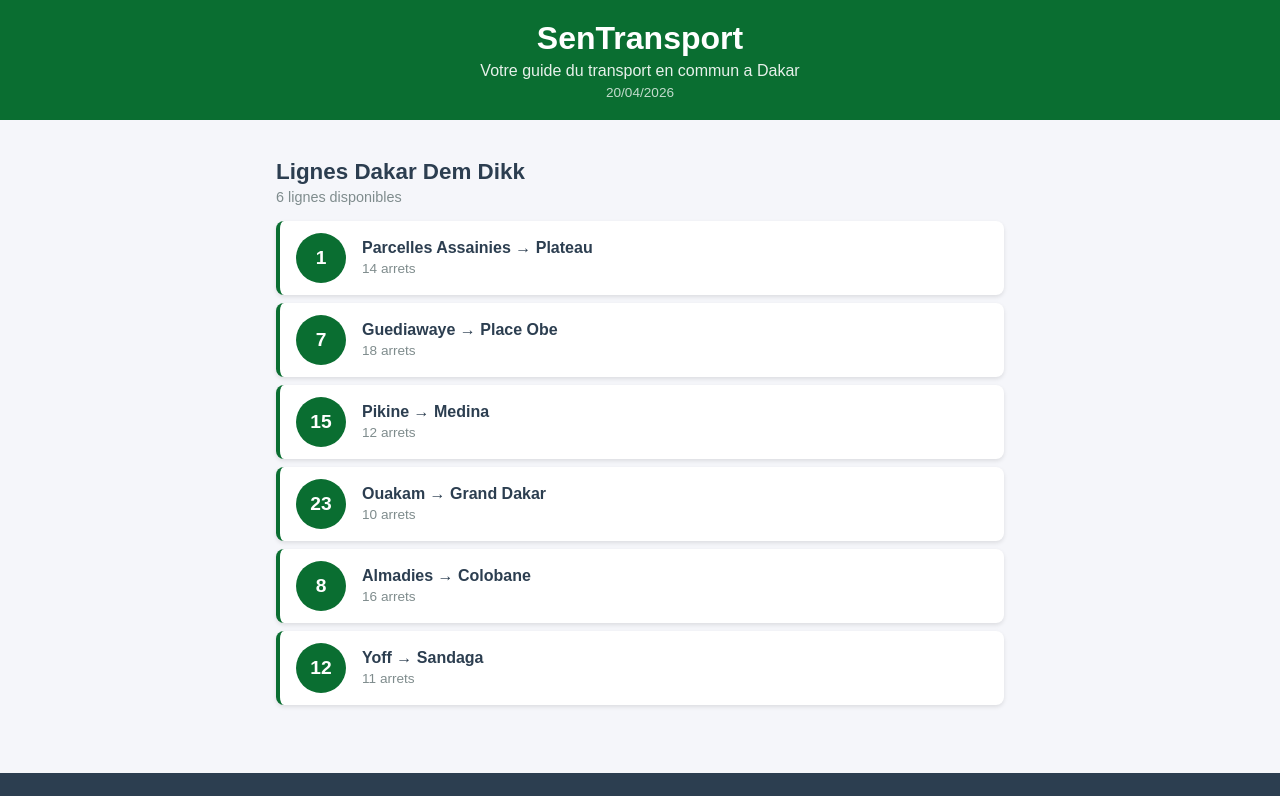
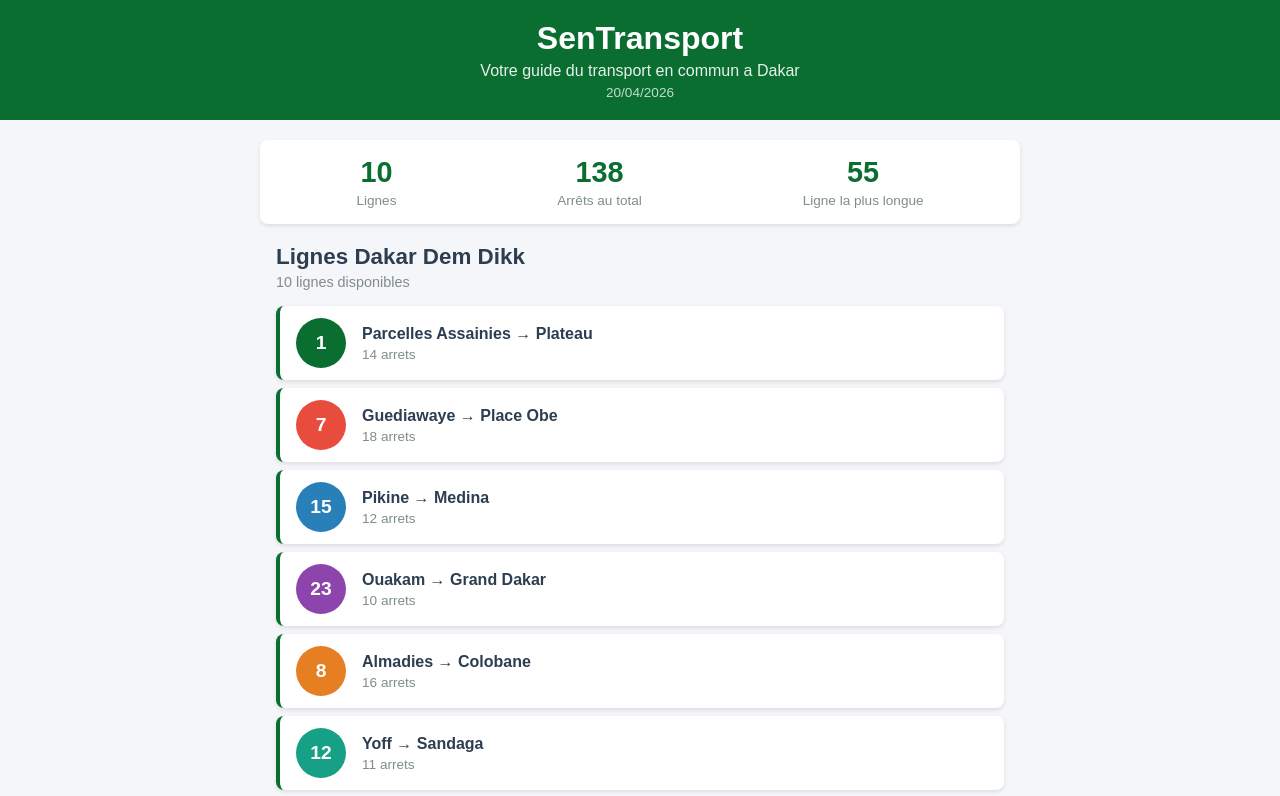
Before and after one commit to doacyber/sentransport, a React (Create React App) app: page / in a window 1280 px wide. Shown: the top 796 px of the page. Built offline with nearby package versions, Linux system fonts and the light colour scheme.

Commit message:
Lab 2 exercices : couleur prop, StatReseau, 10 lignes

```diff
--- a/src/App.js
+++ b/src/App.js
@@ -2,21 +2,26 @@
 import Header from './Header';
 import ListeLignes from './ListeLignes';
 import Footer from './Footer';
+import StatReseau from './StatReseau';
 
 function App() {
   const lignes = [
-    { id: 1, numero: "1",  depart: "Parcelles Assainies", arrivee: "Plateau",     arrets: 14 },
-    { id: 2, numero: "7",  depart: "Guediawaye",          arrivee: "Place Obe",   arrets: 18 },
-    { id: 3, numero: "15", depart: "Pikine",              arrivee: "Medina",      arrets: 12 },
-    { id: 4, numero: "23", depart: "Ouakam",              arrivee: "Grand Dakar", arrets: 10 },
-    { id: 5, numero: "8",  depart: "Almadies",            arrivee: "Colobane",    arrets: 16 },
-    { id: 6, numero: "12", depart: "Yoff",                arrivee: "Sandaga",     arrets: 11 },
+    { id: 1,  numero: "1",  depart: "Parcelles Assainies", arrivee: "Plateau",     arrets: 14, couleur: "#0a6e31" },
+    { id: 2,  numero: "7",  depart: "Guediawaye",          arrivee: "Place Obe",   arrets: 18, couleur: "#e74c3c" },
+    { id: 3,  numero: "15", depart: "Pikine",              arrivee: "Medina",      arrets: 12, couleur: "#2980b9" },
+    { id: 4,  numero: "23", depart: "Ouakam",              arrivee: "Grand Dakar", arrets: 10, couleur: "#8e44ad" },
+    { id: 5,  numero: "8",  depart: "Almadies",            arrivee: "Colobane",    arrets: 16, couleur: "#e67e22" },
+    { id: 6,  numero: "12", depart: "Yoff",                arrivee: "Sandaga",     arrets: 11, couleur: "#16a085" },
+    { id: 7,  numero: "26", depart: "Fann",                arrivee: "HLM",         arrets: 9,  couleur: "#d35400" },
+    { id: 8,  numero: "31", depart: "Liberte 6",           arrivee: "Dieuppeul",   arrets: 13, couleur: "#c0392b" },
+    { id: 9,  numero: "42", depart: "Sicap Mbao",          arrivee: "Medina",      arrets: 15, couleur: "#1abc9c" },
+    { id: 10, numero: "55", depart: "HLM",                 arrivee: "Rufisque",    arrets: 20, couleur: "#2c3e50" },
   ];
-
   return (
     <div className="App">
       <Header />
       <main className="contenu">
+        <StatReseau lignes={lignes} />
         <ListeLignes lignes={lignes} />
       </main>
       <Footer />
--- a/src/LigneBus.js
+++ b/src/LigneBus.js
@@ -1,9 +1,11 @@
 import './LigneBus.css';
 
-function LigneBus({ numero, depart, arrivee, arrets }) {
+function LigneBus({ numero, depart, arrivee, arrets, couleur }) {
   return (
     <div className="ligne-bus">
-      <div className="ligne-numero">{numero}</div>
+      <div className="ligne-numero" style={{ backgroundColor: couleur }}>
+        {numero}
+      </div>
       <div className="ligne-info">
         <span className="ligne-trajet">
           {depart} &rarr; {arrivee}
--- a/src/ListeLignes.js
+++ b/src/ListeLignes.js
@@ -15,6 +15,7 @@
           depart={ligne.depart}
           arrivee={ligne.arrivee}
           arrets={ligne.arrets}
+          couleur={ligne.couleur}
         />
       ))}
     </div>
--- /dev/null
+++ b/src/StatReseau.css
@@ -0,0 +1,27 @@
+.stat-reseau {
+  display: flex;
+  justify-content: space-around;
+  background-color: #ffffff;
+  border-radius: 8px;
+  padding: 16px;
+  margin-bottom: 20px;
+  box-shadow: 0 2px 4px rgba(0, 0, 0, 0.1);
+}
+
+.stat-item {
+  display: flex;
+  flex-direction: column;
+  align-items: center;
+}
+
+.stat-nombre {
+  font-size: 1.8rem;
+  font-weight: bold;
+  color: #0a6e31;
+}
+
+.stat-label {
+  font-size: 0.85rem;
+  color: #7f8c8d;
+  margin-top: 4px;
+}
--- /dev/null
+++ b/src/StatReseau.js
@@ -0,0 +1,26 @@
+import './StatReseau.css';
+
+function StatReseau({ lignes }) {
+  const totalLignes = lignes.length;
+  const totalArrets = lignes.reduce((acc, ligne) => acc + ligne.arrets, 0);
+  const ligneMax = lignes.reduce((max, ligne) => ligne.arrets > max.arrets ? ligne : max, lignes[0]);
+
+  return (
+    <div className="stat-reseau">
+      <div className="stat-item">
+        <span className="stat-nombre">{totalLignes}</span>
+        <span className="stat-label">Lignes</span>
+      </div>
+      <div className="stat-item">
+        <span className="stat-nombre">{totalArrets}</span>
+        <span className="stat-label">Arrêts au total</span>
+      </div>
+      <div className="stat-item">
+        <span className="stat-nombre">{ligneMax.numero}</span>
+        <span className="stat-label">Ligne la plus longue</span>
+      </div>
+    </div>
+  );
+}
+
+export default StatReseau;
```
